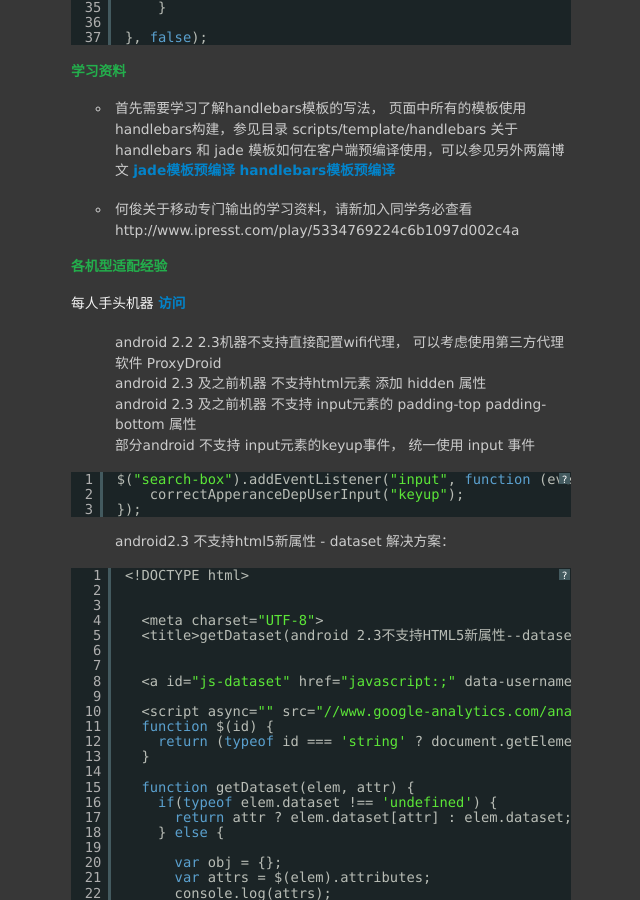
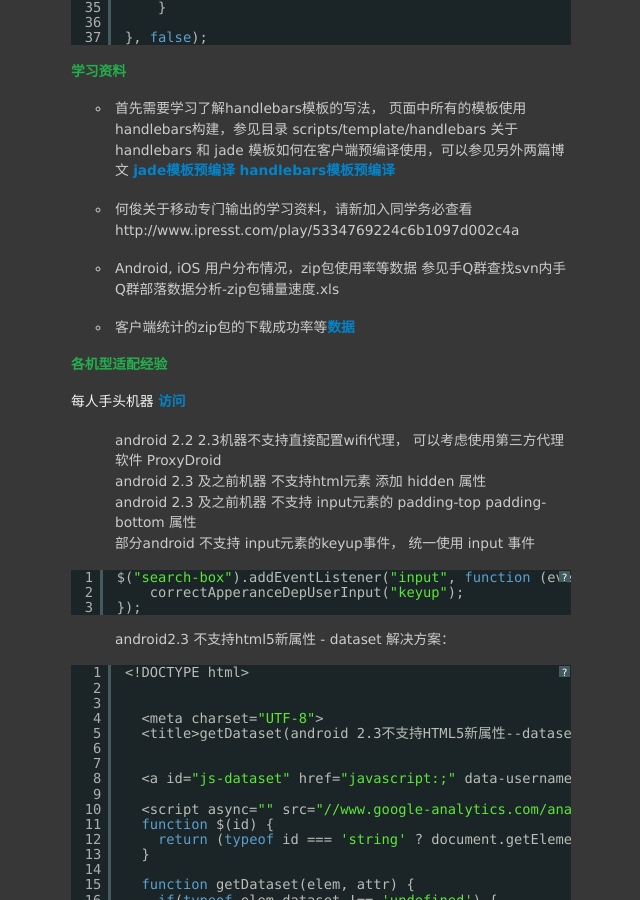
Before and after one commit to materliu/materliu.github.io, a Jekyll site: the page built from all/tencent/_posts/2014-03-12-手Q查找README.md, in a window 1280 px wide and 900 px high, scrolled down 3946 px. Shown: the whole window, without its empty margins (234-874 px from the left). Built offline with Jekyll 4.4.1, drawn with Linux system fonts in a browser that asks for light colours; Markdown is read by kramdown in place of the engine named in the settings.

Commit message:
添加zip包统计成功率相关信息！

```diff
--- a/all/tencent/_posts/2014-03-12-手Q查找README.md
+++ b/all/tencent/_posts/2014-03-12-手Q查找README.md
@@ -173,6 +173,10 @@ http://ars.isd.com/
     [handlebars模板预编译][17]
 
 * 何俊关于移动专门输出的学习资料，请新加入同学务必查看 http://www.ipresst.com/play/5334769224c6b1097d002c4a
+
+* Android, iOS 用户分布情况，zip包使用率等数据 参见手Q群查找svn内手Q群部落数据分析-zip包铺量速度.xls
+
+* 客户端统计的zip包的下载成功率等[数据](http://compass.oa.com/auto_plain?reportId=503148&productId=-300005&auth_cm_com_ticket=4156de62-a42d-426c-b3d6-aebdcbf414da)
 
 #### 各机型适配经验
 每人手头机器 [访问][15]
```
